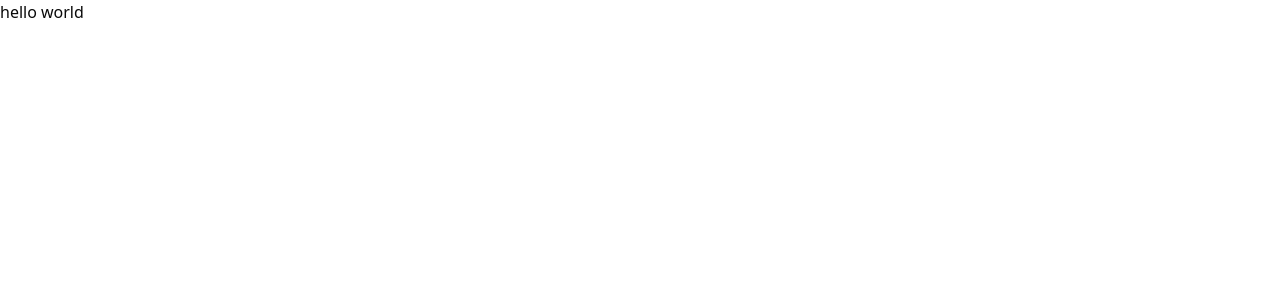
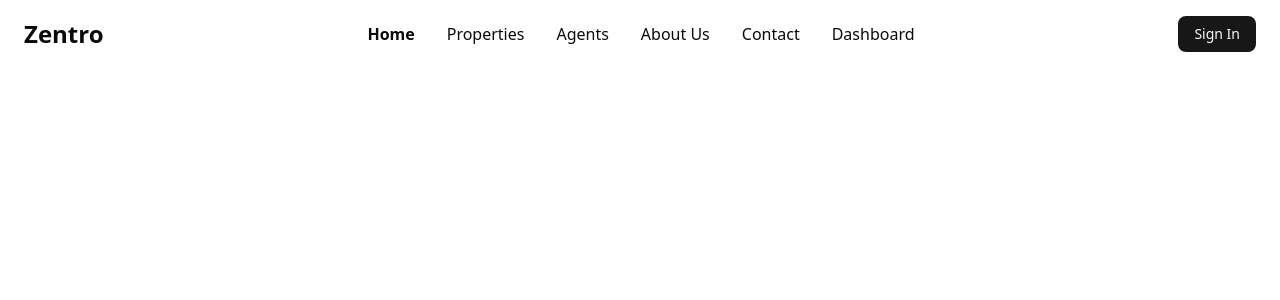
Before and after one commit to ArunRoy404/zentro-client, a Next.js app: page / in a window 1280 px wide. Shown: the top 300 px of the page. Built offline with nearby package versions, Linux system fonts and the light colour scheme.

Commit message:
feat: navbar created

```diff
--- a/src/app/globals.css
+++ b/src/app/globals.css
@@ -40,7 +40,7 @@
 
 @media (prefers-color-scheme: dark) {
   :root {
-    --primary: red;
+    --primary: black;
   }
 }
 
--- a/src/app/layout.js
+++ b/src/app/layout.js
@@ -1,5 +1,6 @@
 import { Geist, Geist_Mono } from "next/font/google";
 import "./globals.css";
+import Navbar from "@/components/Navbar/Navbar";
 
 const geistSans = Geist({
   variable: "--font-geist-sans",
@@ -22,6 +23,7 @@ export default function RootLayout({ children }) {
       <body
         className={`${geistSans.variable} ${geistMono.variable} antialiased`}
       >
+        <Navbar/>
         {children}
       </body>
     </html>
--- /dev/null
+++ b/src/components/Navbar/DesktopNavigation.jsx
@@ -0,0 +1,20 @@
+import Link from 'next/link';
+import { usePathname } from 'next/navigation';
+import navData from '../../content/navData.json';
+
+const DesktopNavigation = () => {
+    const pathName = usePathname()
+    return (
+        <ul className="hidden md:flex items-center gap-8">
+            {navData.navLinks.map((link) => (
+                <li key={link.href}>
+                    <Link href={link.href} className={`${pathName==link.href ? ' font-bold' :''}  hover:text-secondary`}>
+                        {link.label}
+                    </Link>
+                </li>
+            ))}
+        </ul>
+    );
+};
+
+export default DesktopNavigation;
--- /dev/null
+++ b/src/components/Navbar/MobileNavigation.jsx
@@ -0,0 +1,30 @@
+import { Button } from 'antd';
+import Link from 'next/link';
+import { usePathname } from 'next/navigation';
+import React from 'react';
+import NavAuthenticationMobile from './NavAuthenticationMobile';
+
+const MobileNavigation = ({ menuOpen, navLinks, setMenuOpen }) => {
+    const pathName = usePathname()
+    return (
+        <>
+            {menuOpen && (
+                <div className="md:hidden bg-white shadow-md w-full absolute top-full left-0 flex flex-col gap-4 px-6 py-4">
+                    {navLinks.map((link) => (
+                        <Link
+                            key={link.href}
+                            href={link.href}
+                            className={`${pathName == link.href ? 'text-secondary font-bold' : ''}  hover:text-secondary`}
+                            onClick={() => setMenuOpen(false)}
+                        >
+                            {link.label}
+                        </Link>
+                    ))}
+                    <NavAuthenticationMobile />
+                </div>
+            )}
+        </>
+    );
+};
+
+export default MobileNavigation;
--- /dev/null
+++ b/src/components/Navbar/NavAuthentication.jsx
@@ -0,0 +1,24 @@
+
+// import { useSession } from "next-auth/react";
+import Link from "next/link";
+import { Button } from "../ui/button";
+
+const NavAuthentication = () => {
+    // const { data: session } = useSession();
+    // if (session) return (
+    //     <div className="hidden md:block">
+    //         <SignoutButton/>
+    //     </div>
+    // )
+    return (
+        <div className="hidden md:block">
+            <Link href="/signin">
+                <Button>
+                    Sign In
+                </Button>
+            </Link>
+        </div>
+    );
+};
+
+export default NavAuthentication;
--- /dev/null
+++ b/src/components/Navbar/NavAuthenticationMobile.jsx
@@ -0,0 +1,25 @@
+import { Button } from "antd";
+import { useSession } from "next-auth/react";
+import Link from "next/link";
+import SignoutButton from "../UI/SignoutButton";
+
+const NavAuthenticationMobile = () => {
+    const { data: session } = useSession();
+    if (session) return (
+        <div className="w-full">
+            <SignoutButton/>
+        </div>
+    )
+    return (
+        <div className="w-full">
+            <Link href="/signin" className="text-secondary">
+                <Button type="primary" className="!w-full">
+                    Sign In
+                </Button>
+            </Link>
+
+        </div>
+    );
+};
+
+export default NavAuthenticationMobile;
--- /dev/null
+++ b/src/components/Navbar/Navbar.jsx
@@ -0,0 +1,31 @@
+"use client";
+
+import Link from 'next/link';
+import React from 'react';
+import DesktopNavigation from './DesktopNavigation';
+import { Button } from '../ui/button';
+import NavAuthentication from './NavAuthentication';
+
+const Navbar = () => {
+    return (
+        <header className="bg-white fixed w-full z-50">
+            <nav className="container mx-auto flex items-center justify-between px-6 py-4">
+                {/* logo  */}
+                <Link href="/" className="text-2xl font-bold">
+                    Zentro
+                </Link>
+
+                {/* Desktop Navigation */}
+                <DesktopNavigation />
+
+                {/* auth buttons */}
+                <NavAuthentication/>
+            </nav>
+
+            {/* Mobile Menu */}
+
+        </header>
+    );
+};
+
+export default Navbar;
--- a/src/components/ui/button.jsx
+++ b/src/components/ui/button.jsx
@@ -5,7 +5,7 @@ import { cva } from "class-variance-authority";
 import { cn } from "@/lib/utils"
 
 const buttonVariants = cva(
-  "inline-flex items-center justify-center gap-2 whitespace-nowrap rounded-md text-sm font-medium transition-all disabled:pointer-events-none disabled:opacity-50 [&_svg]:pointer-events-none [&_svg:not([class*='size-'])]:size-4 shrink-0 [&_svg]:shrink-0 outline-none focus-visible:border-ring focus-visible:ring-ring/50 focus-visible:ring-[3px] aria-invalid:ring-destructive/20 dark:aria-invalid:ring-destructive/40 aria-invalid:border-destructive",
+  "inline-flex items-center hover:opacity-80 cursor-pointer disabled:cursor-not-allowed justify-center gap-2 whitespace-nowrap rounded-md text-sm font-medium transition-all disabled:pointer-events-none disabled:opacity-50 [&_svg]:pointer-events-none [&_svg:not([class*='size-'])]:size-4 shrink-0 [&_svg]:shrink-0 outline-none focus-visible:border-ring focus-visible:ring-ring/50 focus-visible:ring-[3px] aria-invalid:ring-destructive/20 dark:aria-invalid:ring-destructive/40 aria-invalid:border-destructive",
   {
     variants: {
       variant: {
--- /dev/null
+++ b/src/content/navData.json
@@ -0,0 +1,10 @@
+{
+  "navLinks": [
+    { "href": "/", "label": "Home" },
+    { "href": "/properties", "label": "Properties" },
+    { "href": "/agents", "label": "Agents" },
+    { "href": "/about", "label": "About Us" },
+    { "href": "/contact", "label": "Contact" },
+    { "href": "/dashboard", "label": "Dashboard" }
+  ]
+}
```
